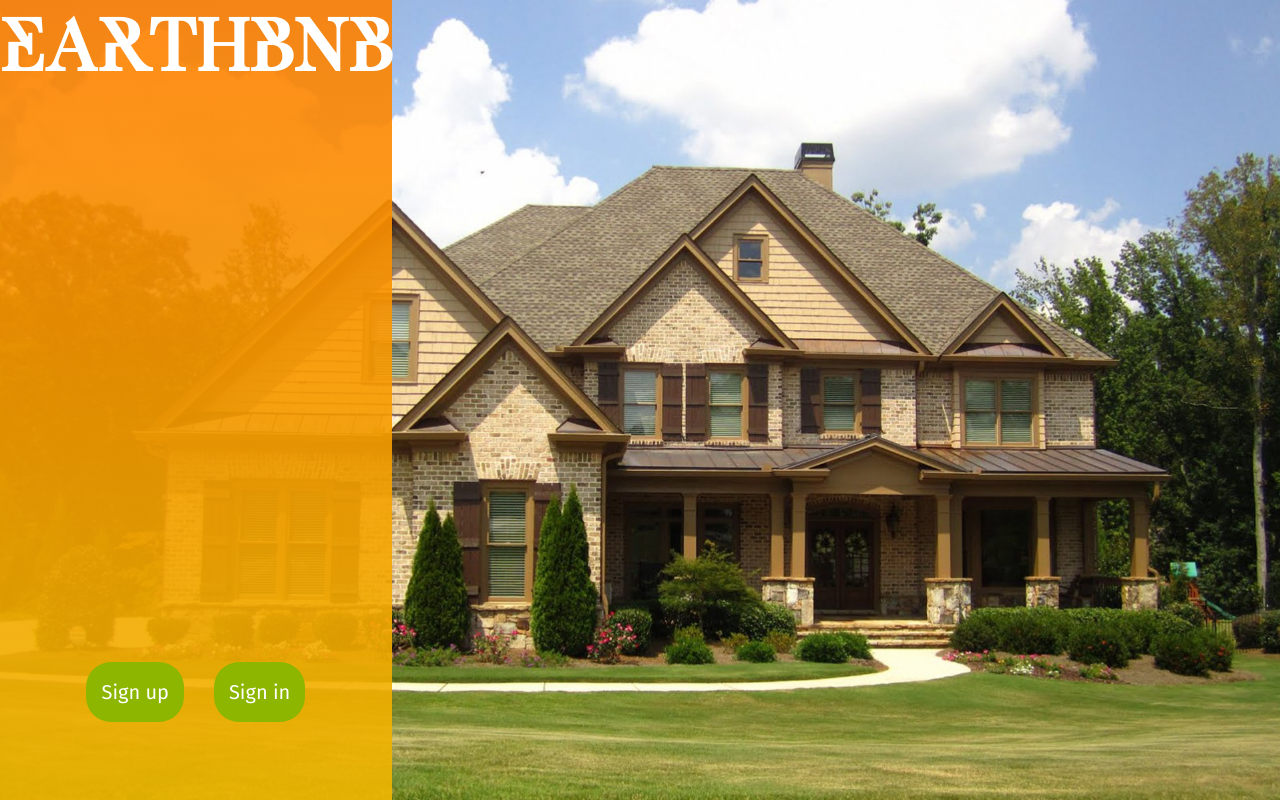
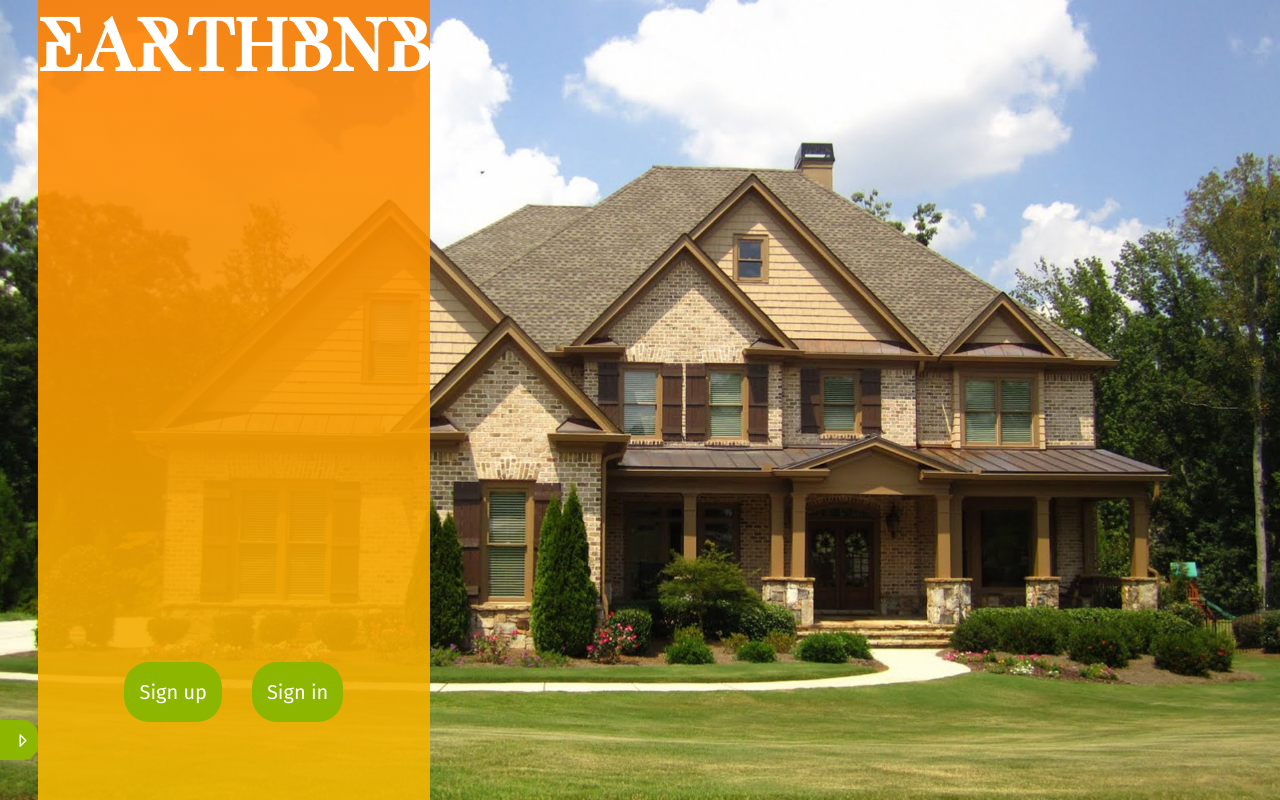
Before and after one commit to PrangonGhose/Earthbnb-frontend, a React (Vite) app: page / in a window 1280 px wide. Built offline with nearby package versions, Linux system fonts and the light colour scheme.

Commit message:
Update detail page

```diff
--- a/src/App.jsx
+++ b/src/App.jsx
@@ -10,6 +10,7 @@ import AddProperty from './components/AddProperty';
 import DeleteProperty from './components/DeleteProperty';
 import HouseDetail from './pages/HouseDetail';
 import './App.css';
+import HideShowMenu from './components/HideShowMenu';
 
 function App() {
   const location = useLocation();
@@ -17,6 +18,7 @@ function App() {
     <div className="App container-fluid p-0">
       <div className="d-flex p-0 vh-100">
         {location.pathname !== '/' && location.pathname !== '/Register' && location.pathname !== '/Login' && <Navbar />}
+        {location.pathname !== '/home' && <HideShowMenu />}
         <Routes>
           <Route exact path="/" element={<SplashScreen />} />
           <Route path="/home" element={<Mainpage />} />
--- a/src/pages/HouseDetail.jsx
+++ b/src/pages/HouseDetail.jsx
@@ -3,7 +3,6 @@ import { useParams } from 'react-router-dom';
 import { useSelector } from 'react-redux';
 import './stylesheets_page/HouseDetail.css';
 import { AiOutlineRight, AiOutlineRightCircle } from 'react-icons/ai';
-import HideShowMenu from '../components/HideShowMenu';
 import color from '../assets/c-color.png';
 
 export default function HouseDetail() {
@@ -63,9 +62,6 @@ export default function HouseDetail() {
           </button>
         </article>
       </section>
-      <div className="menu-btn d-flex">
-        <HideShowMenu />
-      </div>
     </div>
 
   );
```
Also changed, not shown: src/components/Navbar.jsx (+0 -20 lines).
